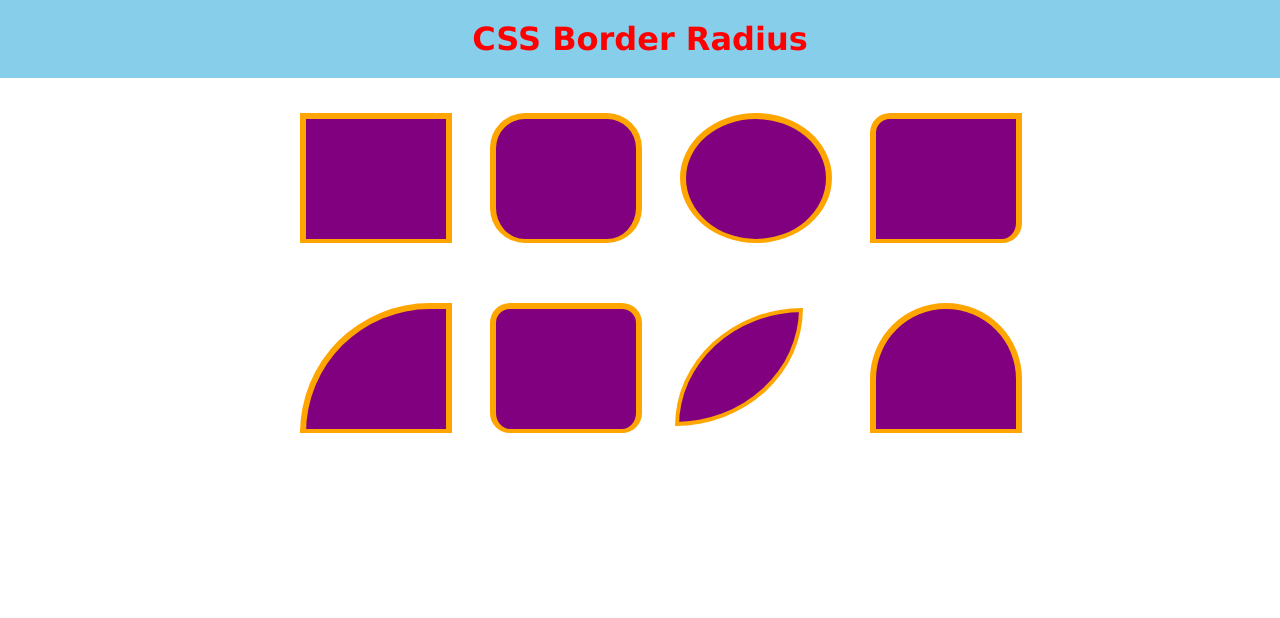
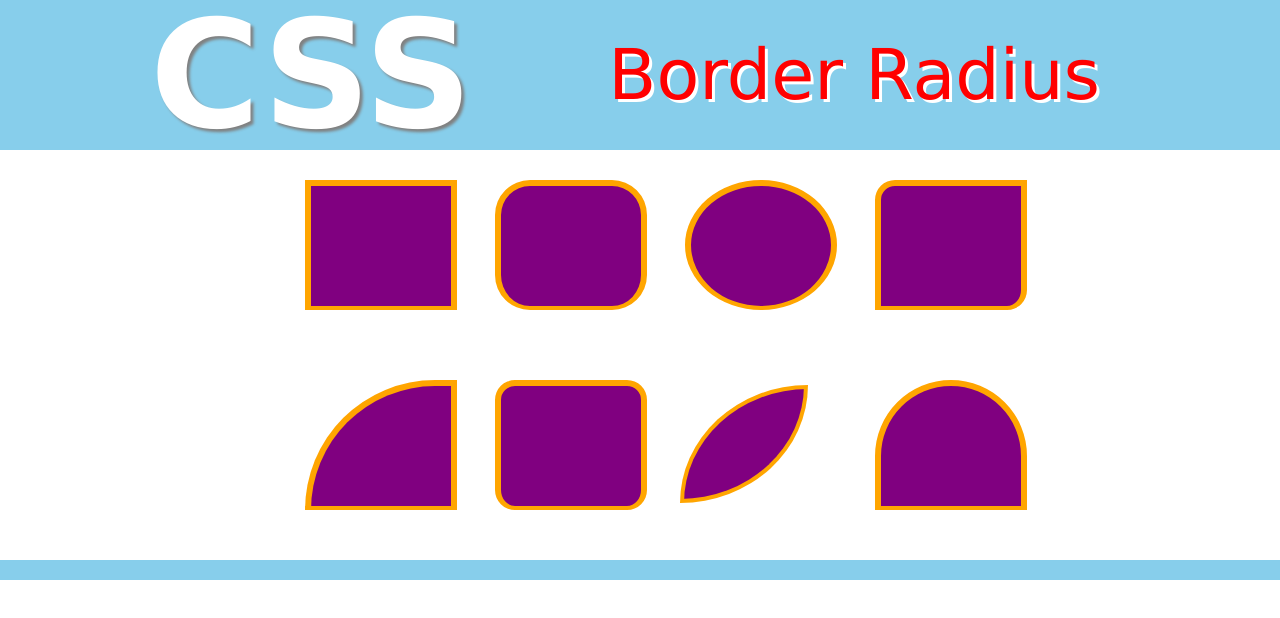
Before and after one commit to SimranThind17/PHP, a plain HTML site: page o7 service/border06/border.html in a window 1280 px wide. Drawn offline with Linux system fonts and the light colour scheme.

Commit message:
overall structure change

```diff
--- a/o7 service/border06/border.css
+++ b/o7 service/border06/border.css
@@ -1,26 +1,43 @@
+.title{
+    background:skyblue;
+    height:120px;
+    padding:15px 30px;
+    display:flex;
+    justify-content:space-between;
+    align-items:center;
+}
+.css{
+    font-size:150px;
+    color:white;
+    font-weight:bold;
+    margin-left:120px;
+    text-shadow: 3px 3px 3px gray;
+}
+.text{
+    font-size:70px;
+    color:red;
+    margin-right:150px;
+     text-shadow: 3px 3px white;
+}
 body{
     text-align: center;
     margin:0;
     font-family:Verdana;
 }
-h1{
-    background:skyblue;
-    color: red;
-    padding: 20px;
-    margin:0;
-}
+
+
 .container{
     display:grid;
     grid-template-columns:repeat(4,140px);
     justify-content:center;
     row-gap:30px;
     column-gap:50px;
-    padding:20px;
+    padding:10px;
 }
 .box{
     width:140px;
     height:120px;
-    margin:15px;
+    margin:20px;
     background:purple;
     border:6px solid orange;
     border-bottom:4px solid orange;
@@ -50,3 +67,9 @@ h1{
     }
 .b8{
     border-radius:100px 100px 0 0;}
+.line{
+    width:100%;
+    height:20px;
+    background:skyblue;
+    margin:20px auto;
+}
--- a/o7 service/border06/border.html
+++ b/o7 service/border06/border.html
@@ -8,7 +8,11 @@
     <link rel="stylesheet" href="border.css">
 </head>
 <body>
-    <h1> CSS Border Radius</h1>
+    <div class="title">
+        <span class="css">CSS</span>
+        <span class="text">Border Radius</span>
+    </div>
+
     <div class="container">
         <div class="box b1"></div>
         <div class="box b2"></div>
@@ -19,5 +23,6 @@
         <div class="box b7"></div>
          <div class="box b8"></div>
     </div>
+    <div class="line"></div>
 </body>
 </html>
```
Also changed, not shown: border06/border.html (deleted, +0 -24 lines), o7 service/online exam/exam.html (added, +12 -0 lines), o7 service/online exam/exam.css (added).
